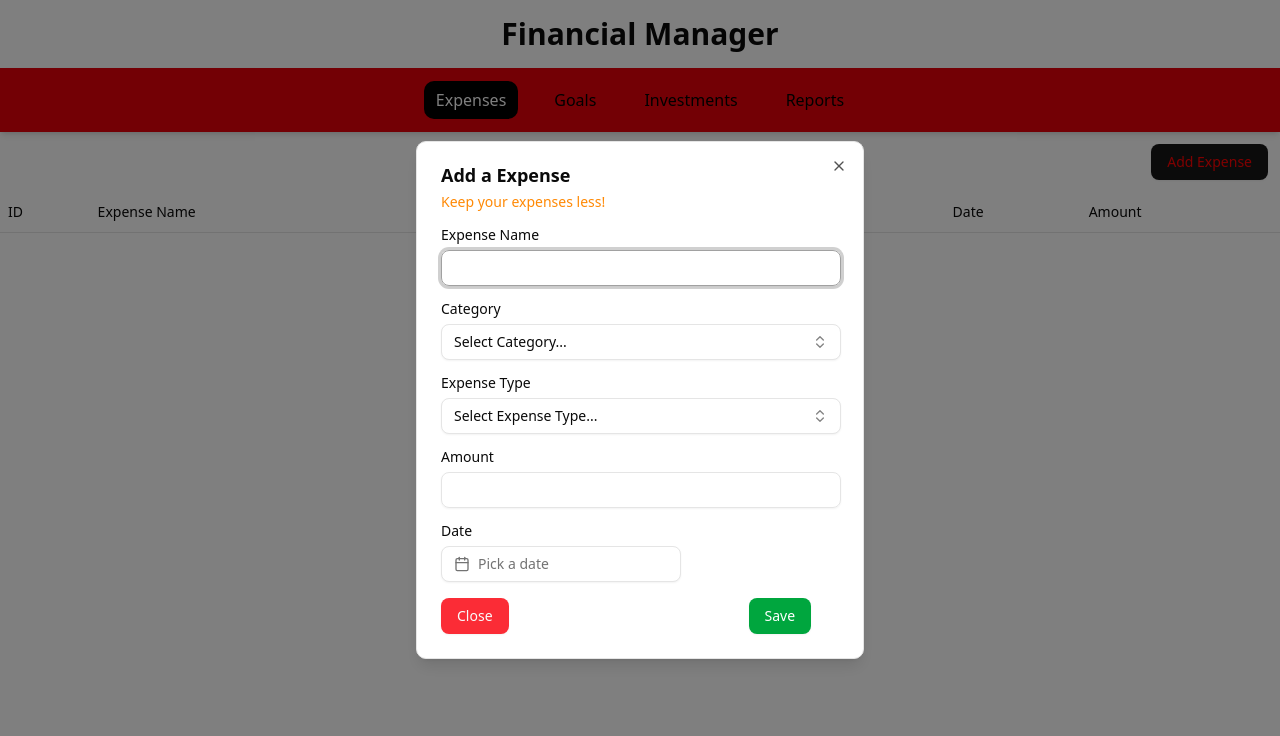
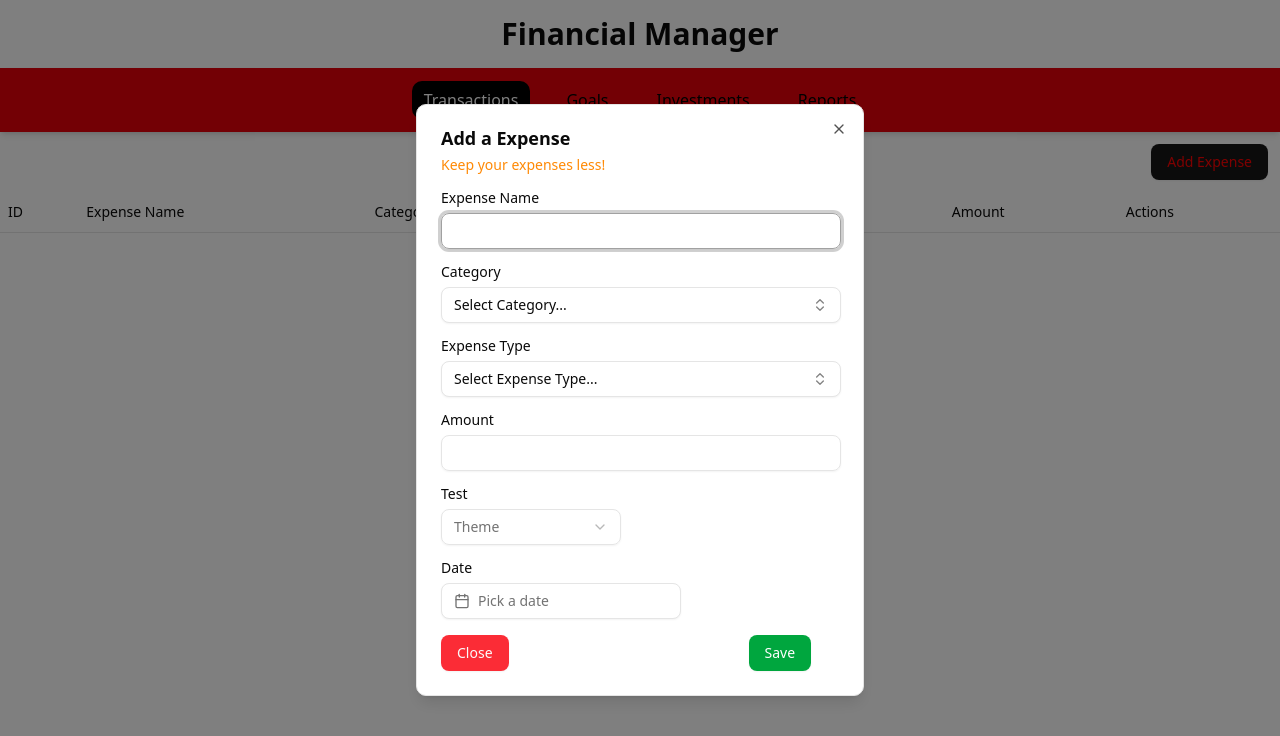
Before and after one commit to manojchandrasekaran/finance_manager, a React (Vite) app: page / in a window 1280 px wide. Both pictures are taken after a click on the element "Add Expense". Shown: the top 736 px of the page. Built offline with nearby package versions, Linux system fonts and the light colour scheme.

Commit message:
Changes for select component

```diff
--- a/package.json
+++ b/package.json
@@ -15,6 +15,7 @@
     "@radix-ui/react-label": "^2.1.2",
     "@radix-ui/react-menubar": "^1.1.6",
     "@radix-ui/react-popover": "^1.1.6",
+    "@radix-ui/react-select": "^2.1.6",
     "@radix-ui/react-slot": "^1.1.2",
     "@reduxjs/toolkit": "^2.6.1",
     "@tailwindcss/vite": "^4.0.14",
--- a/src/components/Homepage.jsx
+++ b/src/components/Homepage.jsx
@@ -13,24 +13,6 @@
 
 // Dropdown starts **************
 import { Check, ChevronsUpDown } from "lucide-react";
-// import {
-//   Command,
-//   CommandEmpty,
-//   CommandGroup,
-//   CommandInput,
-//   CommandItem,
-//   CommandList,
-//   CommandSeparator,
-//   CommandShortcut,
-// } from "@/shadcn/components/ui/command";
-import {
-  DropdownMenu,
-  DropdownMenuContent,
-  DropdownMenuItem,
-  DropdownMenuLabel,
-  DropdownMenuSeparator,
-  DropdownMenuTrigger,
-} from "@/shadcn/components/ui/dropdown-menu";
 
 import { cn } from "@/lib/utils";
 import {
@@ -46,8 +28,13 @@
   PopoverContent,
   PopoverTrigger,
 } from "@/shadcn/components/ui/popover";
-
-// Dropdown ends************************
+import {
+  Select,
+  SelectContent,
+  SelectItem,
+  SelectTrigger,
+  SelectValue,
+} from "@/shadcn/components/ui/select";
 
 import { Input } from "@/shadcn/components/ui/input";
 import { Label } from "@/shadcn/components/ui/label";
@@ -59,8 +46,6 @@
 import DisplayExpense from "./DisplayExpense";
 
 function Homepage() {
-  // console.log("Homepage log  ");
-
   const categories = [
     {
       value: "Food",
@@ -77,6 +62,10 @@
     {
       value: "Rent",
       label: "Rent",
+    },
+    {
+      value: "Salary",
+      label: "Salary",
     },
     {
       value: "Others",
@@ -96,7 +85,7 @@
   ];
 
   const [open, setOpen] = useState(false);
-  const [value, setValue] = useState("");
+  const [categoryVal, setCatValue] = useState("");
   const [expenseOpen, setExpenseOpen] = useState(false);
   const [expenseType, setexpenseType] = useState("");
   const [date, setDate] = useState();
@@ -105,9 +94,9 @@
   const dispatch = useDispatch();
 
   function saveData() {
-    // console.log(formData);
+    console.log(formData);
     setExpenseData(formData);
-    setValue("");
+    setCatValue("");
     setexpenseType("");
     setDate("");
     dispatch(addExpense(formData));
@@ -129,7 +118,7 @@
               Keep your expenses less!
             </DialogDescription>
           </DialogHeader>
-
+          <form>
             <div className="grid gap-4">
               <div className="grid gap-2">
                 <Label htmlFor="expense-name">Expense Name</Label>
@@ -139,7 +128,10 @@
                   name="name"
                   defaultValue=""
                   onChange={(e) =>
-                  setformData({ ...formData, [e.target.name]: e.target.value })
+                    setformData({
+                      ...formData,
+                      [e.target.name]: e.target.value,
+                    })
                   }
                 />
               </div>
@@ -154,9 +146,10 @@
                       aria-expanded={open}
                       className="w-[400px] justify-between"
                     >
-                    {value
-                      ? categories.find((category) => category.value === value)
-                          ?.label
+                      {categoryVal
+                        ? categories.find(
+                            (category) => category.value === categoryVal
+                          )?.label
                         : "Select Category..."}
                       <ChevronsUpDown className="opacity-50" />
                     </Button>
@@ -177,8 +170,10 @@
                               onSelect={(currentValue) => {
                                 console.log("currentValue=", currentValue);
 
-                              setValue(
-                                currentValue === value ? "" : currentValue
+                                setCatValue(
+                                  currentValue === categoryVal
+                                    ? ""
+                                    : currentValue
                                 );
                                 setformData({
                                   ...formData,
@@ -191,7 +186,7 @@
                               <Check
                                 className={cn(
                                   "ml-auto",
-                                value === category.value
+                                  categoryVal === category.value
                                     ? "opacity-100"
                                     : "opacity-0"
                                 )}
@@ -240,9 +235,6 @@
                               key={expense.value}
                               value={expense.value}
                               onSelect={(currentValue) => {
-                              // setValue(
-                              //   currentValue === value ? "" : currentValue
-                              // );
                                 setexpenseType(
                                 currentValue === expenseType ? "" : currentValue
                                 );
@@ -291,6 +283,24 @@
                   }
                 />
               </div>
+              <div className="grid gap-2">
+                <Label htmlFor="test">Test</Label>
+                <Select
+                  onValueChange={(value) => {
+                    console.log("selecte val=", value, name);
+                    setformData({ ...formData, selectbox: value });
+                  }}
+                >
+                  <SelectTrigger className="w-[180px]">
+                    <SelectValue placeholder="Theme" />
+                  </SelectTrigger>
+                  <SelectContent>
+                    <SelectItem value="light">Light</SelectItem>
+                    <SelectItem value="dark">Dark</SelectItem>
+                    <SelectItem value="system">System</SelectItem>
+                  </SelectContent>
+                </Select>
+              </div>
 
               <div className="grid gap-2">
                 <Label htmlFor="date">Date</Label>
@@ -311,16 +321,13 @@
                     <Calendar
                       mode="single"
                       selected={date}
-                    onSelect={
-                      (currentDate) => {
+                      onSelect={(currentDate) => {
                         setDate(currentDate.toISOString());
                         setformData({
                           ...formData,
                           date: currentDate.toISOString(),
                         });
-                      }
-                      // console.log("value-", e);
-                    }
+                      }}
                       initialFocus
                     />
                   </PopoverContent>
@@ -329,7 +336,7 @@
             </div>
             <DialogFooter className="sm:justify-start">
               <DialogClose asChild>
-              <div className="space-x-60">
+                <div className="space-x-60 mt-4">
                   <Button
                     type="button"
                     className="bg-red-500 btn"
@@ -349,6 +356,7 @@
                 </div>
               </DialogClose>
             </DialogFooter>
+          </form>
         </DialogContent>
       </Dialog>
       {/* <p>{JSON.stringify(formData)}</p>
--- a/src/components/Navbar.jsx
+++ b/src/components/Navbar.jsx
@@ -2,9 +2,9 @@
 import { Link } from "react-router-dom";
 
 function Navbar() {
-  const [active, setActive] = useState("Expenses");
+  const [active, setActive] = useState("Transactions");
   const pages = [
-    { name: "Expenses", path: "/" },
+    { name: "Transactions", path: "/" },
     { name: "Goals", path: "/goals" },
     { name: "Investments", path: "/investments" },
     { name: "Reports", path: "/reports" },
--- a/src/components/TableComp.jsx
+++ b/src/components/TableComp.jsx
@@ -1,4 +1,5 @@
 import React from "react";
+// import { v4 as uuidv4 } from "uuid";
 import {
   Table,
   TableBody,
@@ -8,28 +9,34 @@
   TableHeader,
   TableRow,
 } from "@/shadcn/components/ui/table";
+import { Button } from "@/shadcn/components/ui/button";
 
 function TableComp({ data, balance }) {
-  console.log("Data===", data, balance);
-  var arr = ["hello"];
+  // console.log("Data===", data, balance);
+  var tableHeaders = [
+    "ID",
+    "Expense Name",
+    "Category",
+    "Expense Type",
+    "Date",
+    "Amount",
+    "Actions",
+  ];
 
   return (
     <>
       {data.length > 0 ? (
         <div>
           <div className="flex justify-center font-bold text-2xl mb-8">
-            Total Balance:{balance}
+            Total Balance: {balance}
           </div>
           <Table>
             <TableCaption>A list of your recent expenses.</TableCaption>
             <TableHeader>
               <TableRow className="w-[100px]">
-                <TableHead>ID</TableHead>
-                <TableHead>Expense Name</TableHead>
-                <TableHead>Category</TableHead>
-                <TableHead>Expense Type</TableHead>
-                <TableHead>Date</TableHead>
-                <TableHead>Amount</TableHead>
+                {tableHeaders.map((item) => (
+                  <TableHead key={item}>{item}</TableHead>
+                ))}
               </TableRow>
             </TableHeader>
             <TableBody>
@@ -44,12 +51,16 @@
                       year: "numeric",
                       month: "long",
                       day: "numeric",
-                      hour: "2-digit",
-                      minute: "2-digit",
-                      hour12: true,
+                      // hour: "2-digit",
+                      // minute: "2-digit",
+                      // hour12: true,
                     })}
                   </TableCell>
                   <TableCell>{item.amount}</TableCell>
+                  <TableCell>
+                    <Button className="mr-3 bg-green-500">Edit</Button>
+                    <Button className="bg-red-500">Delete</Button>
+                  </TableCell>
                 </TableRow>
               ))}
             </TableBody>
@@ -60,17 +71,14 @@
           <Table>
             <TableHeader>
               <TableRow className="w-[100px]">
-                <TableHead>ID</TableHead>
-                <TableHead>Expense Name</TableHead>
-                <TableHead>Category</TableHead>
-                <TableHead>Expense Type</TableHead>
-                <TableHead>Date</TableHead>
-                <TableHead>Amount</TableHead>
+                {tableHeaders.map((item) => (
+                  <TableHead key={item}>{item}</TableHead>
+                ))}
               </TableRow>
             </TableHeader>
             <TableBody className=" justify-center">
               <TableRow>
-                <TableCell colSpan={6} className="font- text-center">
+                <TableCell colSpan={7} className="text-center">
                   No Expenses added
                 </TableCell>
               </TableRow>
--- /dev/null
+++ b/src/shadcn/components/ui/select.jsx
@@ -0,0 +1,164 @@
+import * as React from "react"
+import * as SelectPrimitive from "@radix-ui/react-select"
+import { CheckIcon, ChevronDownIcon, ChevronUpIcon } from "lucide-react"
+
+import { cn } from "@/lib/utils"
+
+function Select({
+  ...props
+}) {
+  return <SelectPrimitive.Root data-slot="select" {...props} />;
+}
+
+function SelectGroup({
+  ...props
+}) {
+  return <SelectPrimitive.Group data-slot="select-group" {...props} />;
+}
+
+function SelectValue({
+  ...props
+}) {
+  return <SelectPrimitive.Value data-slot="select-value" {...props} />;
+}
+
+function SelectTrigger({
+  className,
+  size = "default",
+  children,
+  ...props
+}) {
+  return (
+    (<SelectPrimitive.Trigger
+      data-slot="select-trigger"
+      data-size={size}
+      className={cn(
+        "border-input data-[placeholder]:text-muted-foreground [&_svg:not([class*='text-'])]:text-muted-foreground focus-visible:border-ring focus-visible:ring-ring/50 aria-invalid:ring-destructive/20 dark:aria-invalid:ring-destructive/40 aria-invalid:border-destructive dark:bg-input/30 dark:hover:bg-input/50 flex w-fit items-center justify-between gap-2 rounded-md border bg-transparent px-3 py-2 text-sm whitespace-nowrap shadow-xs transition-[color,box-shadow] outline-none focus-visible:ring-[3px] disabled:cursor-not-allowed disabled:opacity-50 data-[size=default]:h-9 data-[size=sm]:h-8 *:data-[slot=select-value]:line-clamp-1 *:data-[slot=select-value]:flex *:data-[slot=select-value]:items-center *:data-[slot=select-value]:gap-2 [&_svg]:pointer-events-none [&_svg]:shrink-0 [&_svg:not([class*='size-'])]:size-4",
+        className
+      )}
+      {...props}>
+      {children}
+      <SelectPrimitive.Icon asChild>
+        <ChevronDownIcon className="size-4 opacity-50" />
+      </SelectPrimitive.Icon>
+    </SelectPrimitive.Trigger>)
+  );
+}
+
+function SelectContent({
+  className,
+  children,
+  position = "popper",
+  ...props
+}) {
+  return (
+    (<SelectPrimitive.Portal>
+      <SelectPrimitive.Content
+        data-slot="select-content"
+        className={cn(
+          "bg-popover text-popover-foreground data-[state=open]:animate-in data-[state=closed]:animate-out data-[state=closed]:fade-out-0 data-[state=open]:fade-in-0 data-[state=closed]:zoom-out-95 data-[state=open]:zoom-in-95 data-[side=bottom]:slide-in-from-top-2 data-[side=left]:slide-in-from-right-2 data-[side=right]:slide-in-from-left-2 data-[side=top]:slide-in-from-bottom-2 relative z-50 max-h-(--radix-select-content-available-height) min-w-[8rem] origin-(--radix-select-content-transform-origin) overflow-x-hidden overflow-y-auto rounded-md border shadow-md",
+          position === "popper" &&
+            "data-[side=bottom]:translate-y-1 data-[side=left]:-translate-x-1 data-[side=right]:translate-x-1 data-[side=top]:-translate-y-1",
+          className
+        )}
+        position={position}
+        {...props}>
+        <SelectScrollUpButton />
+        <SelectPrimitive.Viewport
+          className={cn("p-1", position === "popper" &&
+            "h-[var(--radix-select-trigger-height)] w-full min-w-[var(--radix-select-trigger-width)] scroll-my-1")}>
+          {children}
+        </SelectPrimitive.Viewport>
+        <SelectScrollDownButton />
+      </SelectPrimitive.Content>
+    </SelectPrimitive.Portal>)
+  );
+}
+
+function SelectLabel({
+  className,
+  ...props
+}) {
+  return (
+    (<SelectPrimitive.Label
+      data-slot="select-label"
+      className={cn("text-muted-foreground px-2 py-1.5 text-xs", className)}
+      {...props} />)
+  );
+}
+
+function SelectItem({
+  className,
+  children,
+  ...props
+}) {
+  return (
+    (<SelectPrimitive.Item
+      data-slot="select-item"
+      className={cn(
+        "focus:bg-accent focus:text-accent-foreground [&_svg:not([class*='text-'])]:text-muted-foreground relative flex w-full cursor-default items-center gap-2 rounded-sm py-1.5 pr-8 pl-2 text-sm outline-hidden select-none data-[disabled]:pointer-events-none data-[disabled]:opacity-50 [&_svg]:pointer-events-none [&_svg]:shrink-0 [&_svg:not([class*='size-'])]:size-4 *:[span]:last:flex *:[span]:last:items-center *:[span]:last:gap-2",
+        className
+      )}
+      {...props}>
+      <span className="absolute right-2 flex size-3.5 items-center justify-center">
+        <SelectPrimitive.ItemIndicator>
+          <CheckIcon className="size-4" />
+        </SelectPrimitive.ItemIndicator>
+      </span>
+      <SelectPrimitive.ItemText>{children}</SelectPrimitive.ItemText>
+    </SelectPrimitive.Item>)
+  );
+}
+
+function SelectSeparator({
+  className,
+  ...props
+}) {
+  return (
+    (<SelectPrimitive.Separator
+      data-slot="select-separator"
+      className={cn("bg-border pointer-events-none -mx-1 my-1 h-px", className)}
+      {...props} />)
+  );
+}
+
+function SelectScrollUpButton({
+  className,
+  ...props
+}) {
+  return (
+    (<SelectPrimitive.ScrollUpButton
+      data-slot="select-scroll-up-button"
+      className={cn("flex cursor-default items-center justify-center py-1", className)}
+      {...props}>
+      <ChevronUpIcon className="size-4" />
+    </SelectPrimitive.ScrollUpButton>)
+  );
+}
+
+function SelectScrollDownButton({
+  className,
+  ...props
+}) {
+  return (
+    (<SelectPrimitive.ScrollDownButton
+      data-slot="select-scroll-down-button"
+      className={cn("flex cursor-default items-center justify-center py-1", className)}
+      {...props}>
+      <ChevronDownIcon className="size-4" />
+    </SelectPrimitive.ScrollDownButton>)
+  );
+}
+
+export {
+  Select,
+  SelectContent,
+  SelectGroup,
+  SelectItem,
+  SelectLabel,
+  SelectScrollDownButton,
+  SelectScrollUpButton,
+  SelectSeparator,
+  SelectTrigger,
+  SelectValue,
+}
```
Also changed, not shown: 1 other file (tests, documents, lock files or other folders). Lines whose indentation alone changed are shown as unchanged.
